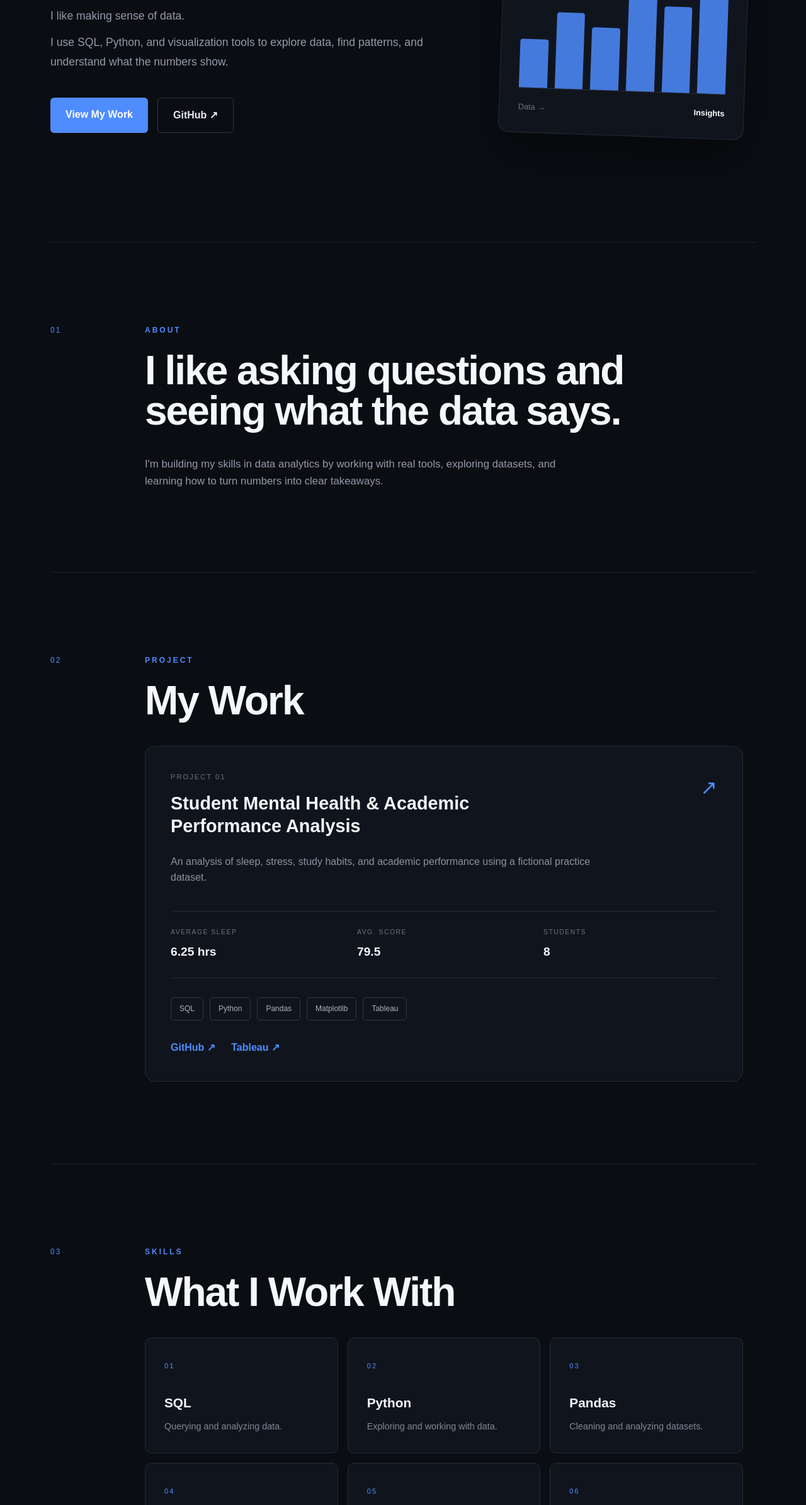
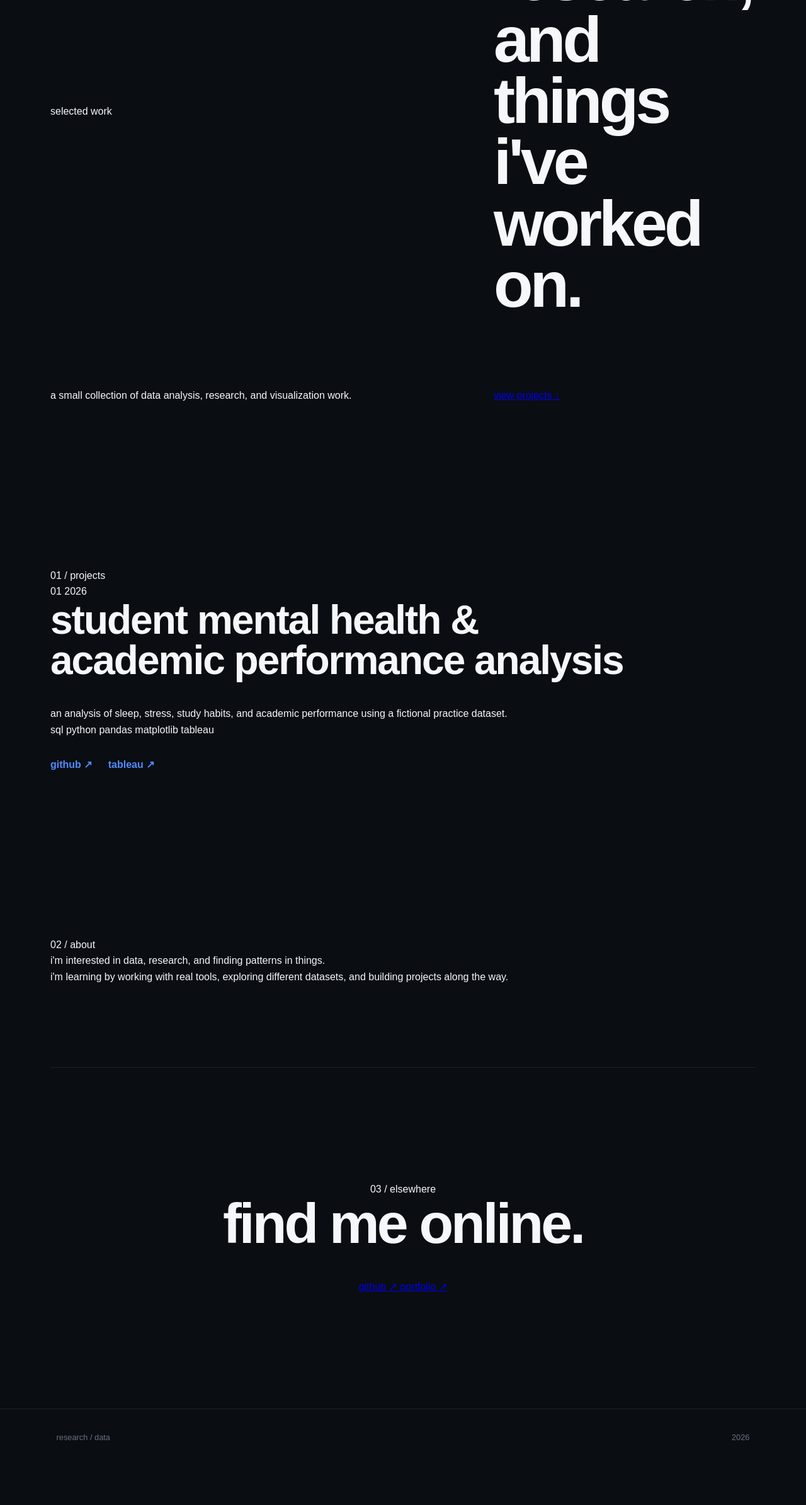
Before and after one commit to vvsxtc/vvsxtc.github.io, a plain HTML site: page index.html in a window 1280 px wide. Shown: the part 411-2800 px from the top of the page at 63% size. After the commit the page ends 2738 px from the top, so only its background shows below. Drawn offline with Linux system fonts and the light colour scheme.

Commit message:
Update index.html

```diff
--- a/index.html
+++ b/index.html
@@ -1,183 +1,93 @@
-<!DOCTYPE html>
+<<!DOCTYPE html>
 <html lang="en">
+
 <head>
     <meta charset="UTF-8">
     <meta name="viewport" content="width=device-width, initial-scale=1.0">
-    <title>Britney | Data Analyst</title>
+    <title>research / data</title>
     <link rel="stylesheet" href="style.css">
 </head>
 
 <body>
 
     <nav>
-        <div class="logo">BRITNEY.</div>
+        <a href="#home" class="site-title">research / data</a>
 
         <div class="nav-links">
-            <a href="#home">Home</a>
-            <a href="#about">About</a>
-            <a href="#projects">Projects</a>
-            <a href="#skills">Skills</a>
+            <a href="#projects">projects</a>
+            <a href="#about">about</a>
+            <a href="#contact">contact</a>
         </div>
     </nav>
 
+
     <main>
 
-        <!-- HOME -->
+        <!-- home -->
         <section id="home" class="hero">
 
-            <div class="hero-content">
-                <p class="eyebrow">DATA ANALYST</p>
+            <p class="small-label">selected work</p>
 
-                <h1>Britney</h1>
+            <h1>
+                projects, research,<br>
+                and things i've worked on.
+            </h1>
 
-                <p class="hero-description">
-                    I like making sense of data.
-                </p>
+            <p class="intro">
+                a small collection of data analysis,
+                research, and visualization work.
+            </p>
 
-                <p class="hero-description">
-                    I use SQL, Python, and visualization tools to explore data,
-                    find patterns, and understand what the numbers show.
-                </p>
-
-                <div class="buttons">
-                    <a href="#projects" class="button">
-                        View My Work
-                    </a>
-
-                    <a href="https://github.com/vvsxtc/student-mental-health-analysis"
-                       class="button secondary"
-                       target="_blank">
-                        GitHub ↗
-                    </a>
-                </div>
-            </div>
-
-            <div class="hero-visual">
-                <div class="data-card">
-
-                    <div class="card-top">
-                        <span>ANALYTICS</span>
-                        <span class="status">● DATA</span>
-                    </div>
-
-                    <div class="chart">
-                        <div class="bar bar-1"></div>
-                        <div class="bar bar-2"></div>
-                        <div class="bar bar-3"></div>
-                        <div class="bar bar-4"></div>
-                        <div class="bar bar-5"></div>
-                        <div class="bar bar-6"></div>
-                    </div>
-
-                    <div class="chart-label">
-                        <span>Data →</span>
-                        <strong>Insights</strong>
-                    </div>
-
-                </div>
-            </div>
+            <a href="#projects" class="text-link">
+                view projects ↓
+            </a>
 
         </section>
 
 
-        <!-- ABOUT -->
-        <section id="about" class="about">
+        <!-- projects -->
+        <section id="projects" class="section">
 
-            <div class="section-number">01</div>
+            <div class="section-label">01 / projects</div>
 
             <div class="section-content">
 
-                <p class="eyebrow">ABOUT</p>
+                <div class="project">
 
-                <h2>
-                    I like asking questions
-                    and seeing what the data says.
-                </h2>
-
-                <p>
-                    I'm building my skills in data analytics by working
-                    with real tools, exploring datasets, and learning
-                    how to turn numbers into clear takeaways.
-                </p>
-
-            </div>
-
-        </section>
-
-
-        <!-- PROJECTS -->
-        <section id="projects" class="projects">
-
-            <div class="section-number">02</div>
-
-            <div class="section-content">
-
-                <p class="eyebrow">PROJECT</p>
-
-                <h2>My Work</h2>
-
-                <div class="project-card">
-
-                    <div class="project-header">
-
-                        <div>
-                            <p class="project-number">PROJECT 01</p>
-
-                            <h3>
-                                Student Mental Health &
-                                Academic Performance Analysis
-                            </h3>
-                        </div>
-
-                        <span class="arrow">↗</span>
-
+                    <div class="project-top">
+                        <span>01</span>
+                        <span>2026</span>
                     </div>
 
-                    <p class="project-description">
-                        An analysis of sleep, stress, study habits,
+                    <h2>
+                        student mental health &
+                        academic performance analysis
+                    </h2>
+
+                    <p>
+                        an analysis of sleep, stress, study habits,
                         and academic performance using a fictional
                         practice dataset.
                     </p>
 
-                    <div class="project-stats">
-
-                        <div>
-                            <span>AVERAGE SLEEP</span>
-                            <strong>6.25 hrs</strong>
-                        </div>
-
-                        <div>
-                            <span>AVG. SCORE</span>
-                            <strong>79.5</strong>
-                        </div>
-
-                        <div>
-                            <span>STUDENTS</span>
-                            <strong>8</strong>
-                        </div>
-
-                    </div>
-
-                    <div class="tools">
-                        <span>SQL</span>
-                        <span>Python</span>
-                        <span>Pandas</span>
-                        <span>Matplotlib</span>
-                        <span>Tableau</span>
+                    <div class="project-details">
+                        <span>sql</span>
+                        <span>python</span>
+                        <span>pandas</span>
+                        <span>matplotlib</span>
+                        <span>tableau</span>
                     </div>
 
                     <div class="project-links">
-
                         <a href="https://github.com/vvsxtc/student-mental-health-analysis"
                            target="_blank">
-                            GitHub ↗
+                            github ↗
                         </a>
 
                         <a href="https://public.tableau.com/app/profile/britney.garcia/viz/StudentMentalHealthAcademicPerformance/Dashboard1"
                            target="_blank">
-                            Tableau ↗
+                            tableau ↗
                         </a>
-
                     </div>
 
                 </div>
@@ -187,74 +97,47 @@
         </section>
 
 
-        <!-- SKILLS -->
-        <section id="skills" class="skills">
+        <!-- about -->
+        <section id="about" class="section">
 
-            <div class="section-number">03</div>
+            <div class="section-label">02 / about</div>
 
             <div class="section-content">
 
-                <p class="eyebrow">SKILLS</p>
+                <p class="about-text">
+                    i'm interested in data, research,
+                    and finding patterns in things.
+                </p>
 
-                <h2>What I Work With</h2>
-
-                <div class="skills-grid">
-
-                    <div class="skill-card">
-                        <span class="skill-number">01</span>
-                        <h3>SQL</h3>
-                        <p>Querying and analyzing data.</p>
-                    </div>
-
-                    <div class="skill-card">
-                        <span class="skill-number">02</span>
-                        <h3>Python</h3>
-                        <p>Exploring and working with data.</p>
-                    </div>
-
-                    <div class="skill-card">
-                        <span class="skill-number">03</span>
-                        <h3>Pandas</h3>
-                        <p>Cleaning and analyzing datasets.</p>
-                    </div>
-
-                    <div class="skill-card">
-                        <span class="skill-number">04</span>
-                        <h3>Tableau</h3>
-                        <p>Building dashboards and visuals.</p>
-                    </div>
-
-                    <div class="skill-card">
-                        <span class="skill-number">05</span>
-                        <h3>Matplotlib</h3>
-                        <p>Creating data visualizations.</p>
-                    </div>
-
-                    <div class="skill-card">
-                        <span class="skill-number">06</span>
-                        <h3>Google Sheets</h3>
-                        <p>Organizing and summarizing data.</p>
-                    </div>
-
-                </div>
+                <p class="about-text">
+                    i'm learning by working with real tools,
+                    exploring different datasets, and building
+                    projects along the way.
+                </p>
 
             </div>
 
         </section>
 
 
-        <!-- CONTACT -->
-        <section class="contact">
+        <!-- contact -->
+        <section id="contact" class="contact">
 
-            <p class="eyebrow">CONTACT</p>
+            <p class="small-label">03 / elsewhere</p>
 
-            <h2>Let's connect.</h2>
+            <h2>find me online.</h2>
 
-            <a href="https://github.com/vvsxtc/student-mental-health-analysis"
-               class="contact-button"
-               target="_blank">
-                View My Work ↗
-            </a>
+            <div class="contact-links">
+
+                <a href="https://github.com/vvsxtc" target="_blank">
+                    github ↗
+                </a>
+
+                <a href="https://vvsxtc.github.io/" target="_blank">
+                    portfolio ↗
+                </a>
+
+            </div>
 
         </section>
 
@@ -262,14 +145,8 @@
 
 
     <footer>
-
-        <div>
-            <strong>BRITNEY.</strong>
-            <span>Data Analyst</span>
-        </div>
-
-        <p>© 2026 Britney</p>
-
+        <span>research / data</span>
+        <span>2026</span>
     </footer>
 
 </body>
```
